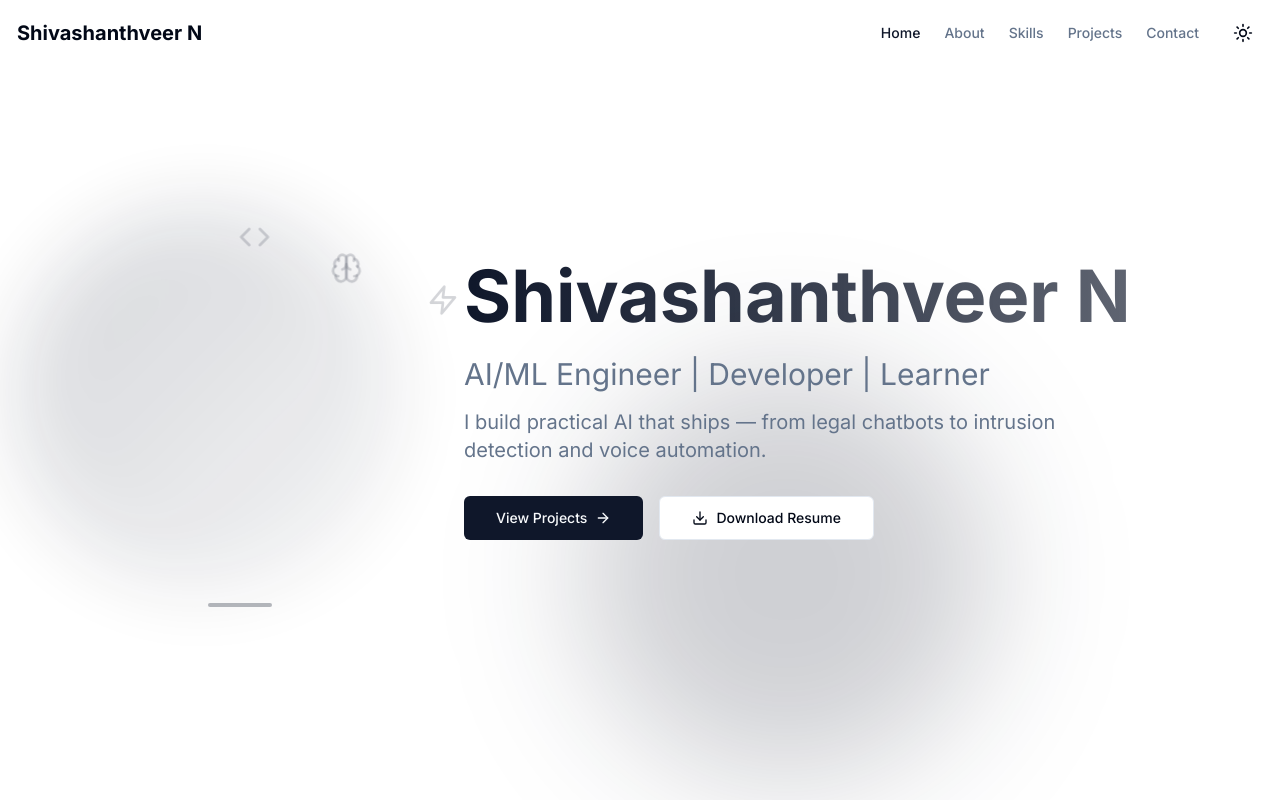
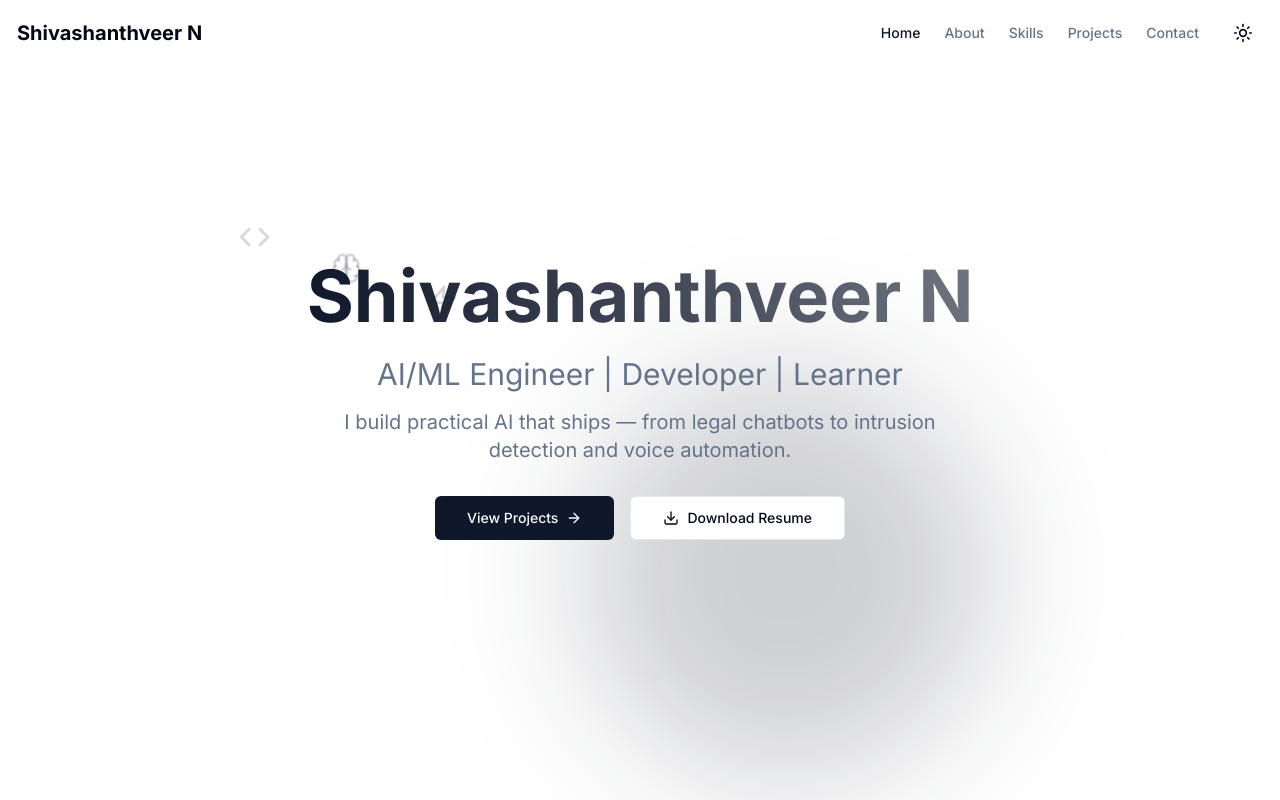
Before and after one commit to shivu77/Shivashanthveer, a Next.js app: page / in a window 1280 px wide. Shown: the top 800 px of the page. Built offline with nearby package versions, Linux system fonts and the light colour scheme.

Commit message:
Refactor hero section layout and remove photo
Removed photo section and adjusted layout classes.

```diff
--- a/components/sections/hero-section.tsx
+++ b/components/sections/hero-section.tsx
@@ -4,7 +4,6 @@ import { motion, useScroll, useTransform } from "framer-motion"
 import { Download, ArrowRight, Code, Brain, Zap } from "lucide-react"
 import { Button } from "@/components/ui/button"
 import { useRef } from "react"
-import Image from "next/image"
 
 interface HeroSectionProps {
   standalone?: boolean
@@ -44,38 +43,12 @@ export function HeroSection({ standalone = false }: HeroSectionProps) {
       }`}
     >
       <div className="container mx-auto px-4 py-20">
-        <div className="flex flex-col lg:flex-row items-center justify-center gap-12 lg:gap-16">
-
-          {/* Photo Section */}
-          <motion.div
-            initial={{ opacity: 0, scale: 0.8 }}
-            animate={{ opacity: 1, scale: 1 }}
-            transition={{ duration: 0.6, delay: 0.2 }}
-            className="relative"
-          >
-            <div className="relative w-64 h-64 md:w-80 md:h-80 lg:w-96 lg:h-96">
-              <div className="absolute inset-0 bg-gradient-to-br from-primary/20 to-primary/5 rounded-full blur-2xl animate-pulse" />
-
-
-
-              <motion.div
-                className="absolute -bottom-4 left-1/2 -translate-x-1/2"
-                animate={{ y: [0, -10, 0] }}
-                transition={{
-                  duration: 3,
-                  repeat: Infinity,
-                  ease: "easeInOut",
-                }}
-              >
-                <div className="w-16 h-1 bg-primary/30 rounded-full" />
-              </motion.div>
-            </div>
-          </motion.div>
+        <div className="flex flex-col items-center text-center gap-8">
 
           {/* Text Content */}
           <motion.div
             style={{ y, opacity }}
-            className="relative z-10 text-center lg:text-left flex-1"
+            className="relative z-10 max-w-3xl"
             initial={{ opacity: 0, y: 20 }}
             animate={{ opacity: 1, y: 0 }}
             transition={{ duration: 0.6 }}
@@ -99,7 +72,7 @@ export function HeroSection({ standalone = false }: HeroSectionProps) {
             </motion.p>
 
             <motion.p
-              className="text-lg md:text-xl text-muted-foreground mb-8 max-w-2xl mx-auto lg:mx-0"
+              className="text-lg md:text-xl text-muted-foreground mb-8 mx-auto max-w-2xl"
               initial={{ opacity: 0, y: 20 }}
               animate={{ opacity: 1, y: 0 }}
               transition={{ duration: 0.6, delay: 0.3 }}
@@ -109,7 +82,7 @@ export function HeroSection({ standalone = false }: HeroSectionProps) {
             </motion.p>
 
             <motion.div
-              className="flex flex-col sm:flex-row gap-4 justify-center lg:justify-start items-center"
+              className="flex flex-col sm:flex-row gap-4 justify-center items-center"
               initial={{ opacity: 0, y: 20 }}
               animate={{ opacity: 1, y: 0 }}
               transition={{ duration: 0.6, delay: 0.4 }}
```
